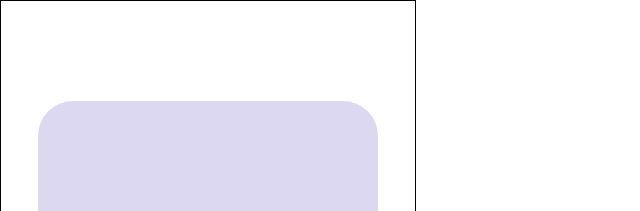
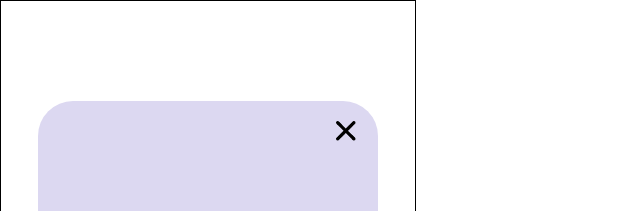
Before and after one commit to Evelyn-ZYW/Pluto-Frontend, a React (Create React App) app: page /Tutorial in a window 1280 px wide. Shown: the top 211 px of the page, without its empty margins (0-640 px from the left). Built offline with nearby package versions, Linux system fonts and the light colour scheme.

Commit message:
added exit button for tutorial, routed

```diff
--- a/src/comps/Tutorial/index.js
+++ b/src/comps/Tutorial/index.js
@@ -84,7 +84,14 @@ max-width: ${props => props.maxwidthbuttons ? props.maxwidthbuttons : ""};
 min-width: ${props => props.minwidthbuttons ? props.minwidthbuttons : ""};
 `;
 
-const Tutorial = ({minheighttext, maxheighttext, margintopcont, maxwidthbuttons, minwidthbuttons, justifycontent, margintopbuttons, minwidthtext, maxwidthtext, margintopimage, marginbottomimage, maxwidthimage, minwidthimage, backsrc, nextSrc,text, imgsrc, color, bgcolor, padding, maxheight, maxwidth, minheight, minwidth, radius, fontFamily, fontSize, fontWeight, onClickBack, onClickForward  }) => {
+const Top = styled.div`
+    width: 105%;
+    display: flex;
+    align-items: center;
+    justify-content: flex-end;
+`;
+
+const Tutorial = ({minheighttext, onClickExit, exitsrc, maxheighttext, margintopcont, maxwidthbuttons, minwidthbuttons, justifycontent, margintopbuttons, minwidthtext, maxwidthtext, margintopimage, marginbottomimage, maxwidthimage, minwidthimage, backsrc, nextSrc,text, imgsrc, color, bgcolor, padding, maxheight, maxwidth, minheight, minwidth, radius, fontFamily, fontSize, fontWeight, onClickBack, onClickForward  }) => {
   return <Container
   color={color}
   bgcolor={bgcolor}
@@ -99,6 +106,10 @@ const Tutorial = ({minheighttext, maxheighttext, margintopcont, maxwidthbuttons,
   fontWeight={fontWeight}
   margintopcont={margintopcont}
   >
+      <Top>
+            <ImgButton src={exitsrc} maxwh="20px" maxht="20px" onClick={onClickExit} />
+      </Top>
+
       <ImageCont
        maxwidthimage={maxwidthimage}
        minwidthimage={minwidthimage}
@@ -133,7 +144,8 @@ const Tutorial = ({minheighttext, maxheighttext, margintopcont, maxwidthbuttons,
 
 Tutorial.defaultProps = {
   onClickBack:()=>{},
-  onClickForward: ()=>{}
+  onClickForward: ()=>{},
+  onClickExit: ()=>{},
 }
 
 export default Tutorial
--- a/src/pages/Tutorial/index.js
+++ b/src/pages/Tutorial/index.js
@@ -10,6 +10,7 @@ import Go from './icons/go1.png';
 import Home from './icons/home.png';
 import New from './icons/new.png';
 import Puppy from './icons/puppy.png';
+import Close from './icons/close.png'
 
 import {useHistory} from 'react-router-dom';
 
@@ -80,10 +81,14 @@ const TutorialPage = () => {
         }
     }
 
+    const clickExit = () => {
+        history.push('/AllPosts')
+    }
+
 
 
     return <Container>
-        <Tutorial maxheighttext="159px" minheighttext="159px" onClickForward={clickNext} onClickBack={clickBack} margintopcont="100px" minwidthbuttons="300px" maxwidthbuttons="300px" margintopbuttons="35px" justifycontent={flex} maxwidthtext="240px" marginbottomimage="50px" margintopimage="120px" minwidthimage="138px" maxwidthimage="139px" bgcolor="#DCD8F1" radius="35px" maxheight="557px"  maxwidth="300px" fontWeight="300" fontSize="22px" maxwidthimage="20px" text={textInner} imgsrc={imgInner} backsrc={imgBack} nextSrc={imgNext} />
+        <Tutorial onClickExit={clickExit} exitsrc={Close} maxheighttext="159px" minheighttext="159px" onClickForward={clickNext} onClickBack={clickBack} margintopcont="100px" minwidthbuttons="300px" maxwidthbuttons="300px" margintopbuttons="35px" justifycontent={flex} maxwidthtext="240px" marginbottomimage="50px" margintopimage="120px" minwidthimage="138px" maxwidthimage="139px" bgcolor="#DCD8F1" radius="35px" maxheight="557px"  maxwidth="300px" fontWeight="300" fontSize="22px" maxwidthimage="20px" text={textInner} imgsrc={imgInner} backsrc={imgBack} nextSrc={imgNext} />
         <Navigation maxheight="60px" minwidth="400px"/>
     </Container>
 }
```
